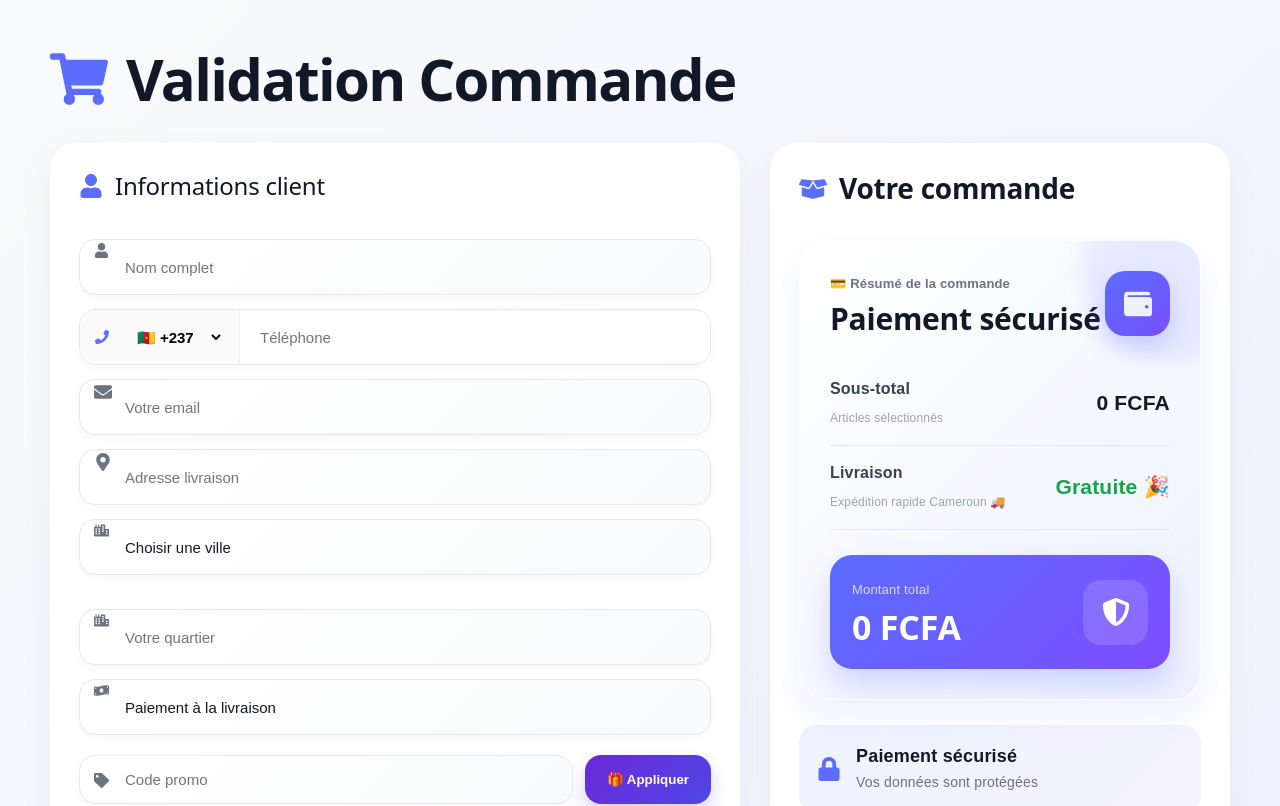
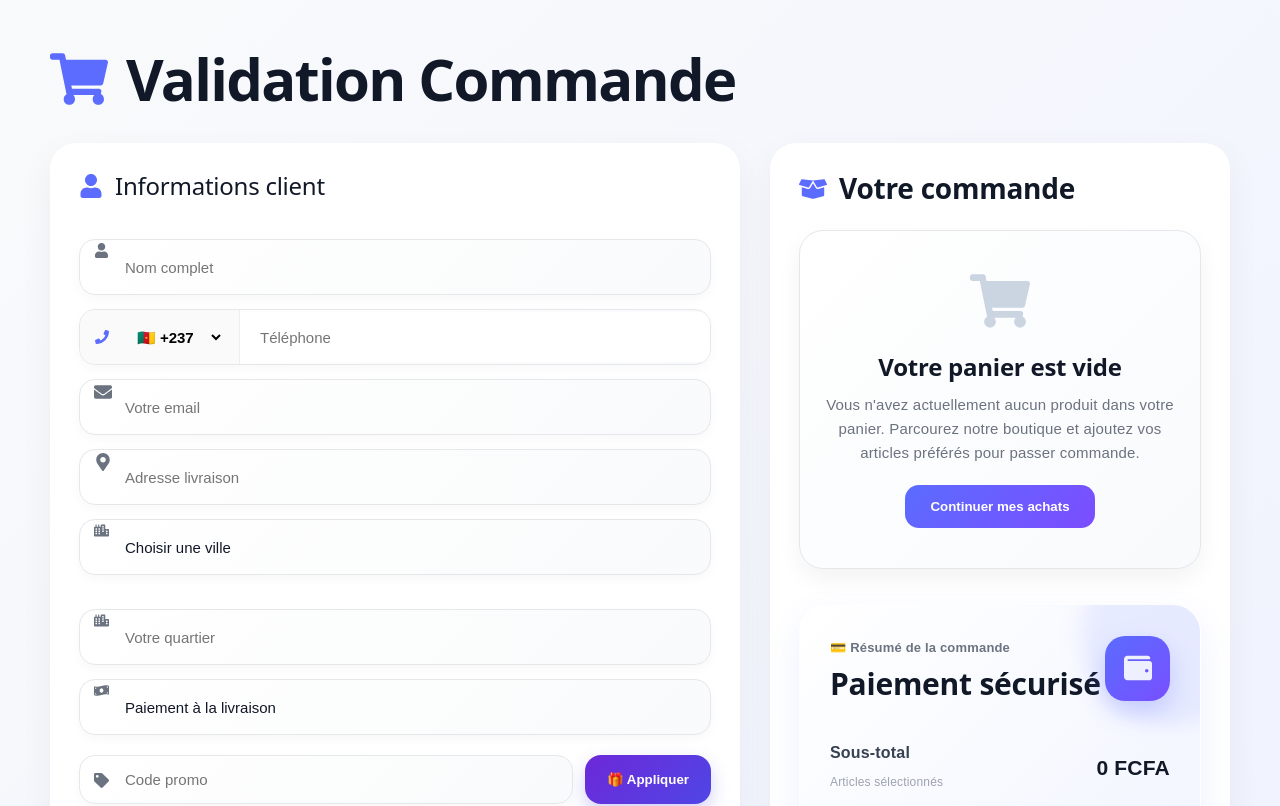
Before and after one commit to konanshopping/konanshopping, a React (Vite) app: page /checkout in a window 1280 px wide. Shown: the top 806 px of the page. Built offline with nearby package versions, Linux system fonts and the light colour scheme.

Commit message:
fix botpress checkout

```diff
--- a/src/pages/Checkout.jsx
+++ b/src/pages/Checkout.jsx
@@ -660,7 +660,7 @@ console.log("Cart length =", cart.length);
 
     <>
 
-      {false && (
+   {showConfetti && (
   <Confetti
     numberOfPieces={500}
     recycle={false}
@@ -1319,9 +1319,77 @@ console.log("Cart length =", cart.length);
   Votre commande
 </h2>
 
+{cart.length === 0 && (
+
+  <div
+    style={{
+      marginTop: "25px",
+      padding: "40px 25px",
+      borderRadius: "24px",
+      background:
+        "linear-gradient(135deg,#ffffff,#f8fafc)",
+      border: "1px solid #e5e7eb",
+      textAlign: "center",
+      boxShadow:
+        "0 10px 25px rgba(0,0,0,0.05)",
+    }}
+  >
+
+    <FaShoppingCart
+      style={{
+        fontSize: "60px",
+        color: "#cbd5e1",
+        marginBottom: "15px",
+      }}
+    />
+
+    <h2
+      style={{
+        margin: 0,
+        color: "#111827",
+        fontSize: "24px",
+        fontWeight: "800",
+      }}
+    >
+      Votre panier est vide
+    </h2>
+
+    <p
+      style={{
+        marginTop: "12px",
+        color: "#6b7280",
+        fontSize: "15px",
+        lineHeight: "1.6",
+      }}
+    >
+      Vous n'avez actuellement aucun produit dans votre panier.
+      Parcourez notre boutique et ajoutez vos articles préférés pour passer commande.
+    </p>
+
+    <button
+      onClick={() => navigate("/")}
+      style={{
+        marginTop: "20px",
+        padding: "14px 25px",
+        border: "none",
+        borderRadius: "14px",
+        background:
+          "linear-gradient(135deg,#5b6cff,#7c4dff)",
+        color: "white",
+        fontWeight: "700",
+        cursor: "pointer",
+      }}
+    >
+      Continuer mes achats
+    </button>
+
+  </div>
+
+)}
+
 {cart.map((item, index) => (
   <div
-    key={`${item._id}-${index}`}
+    key={item._id}
 
     style={{
       display: "flex",
```
